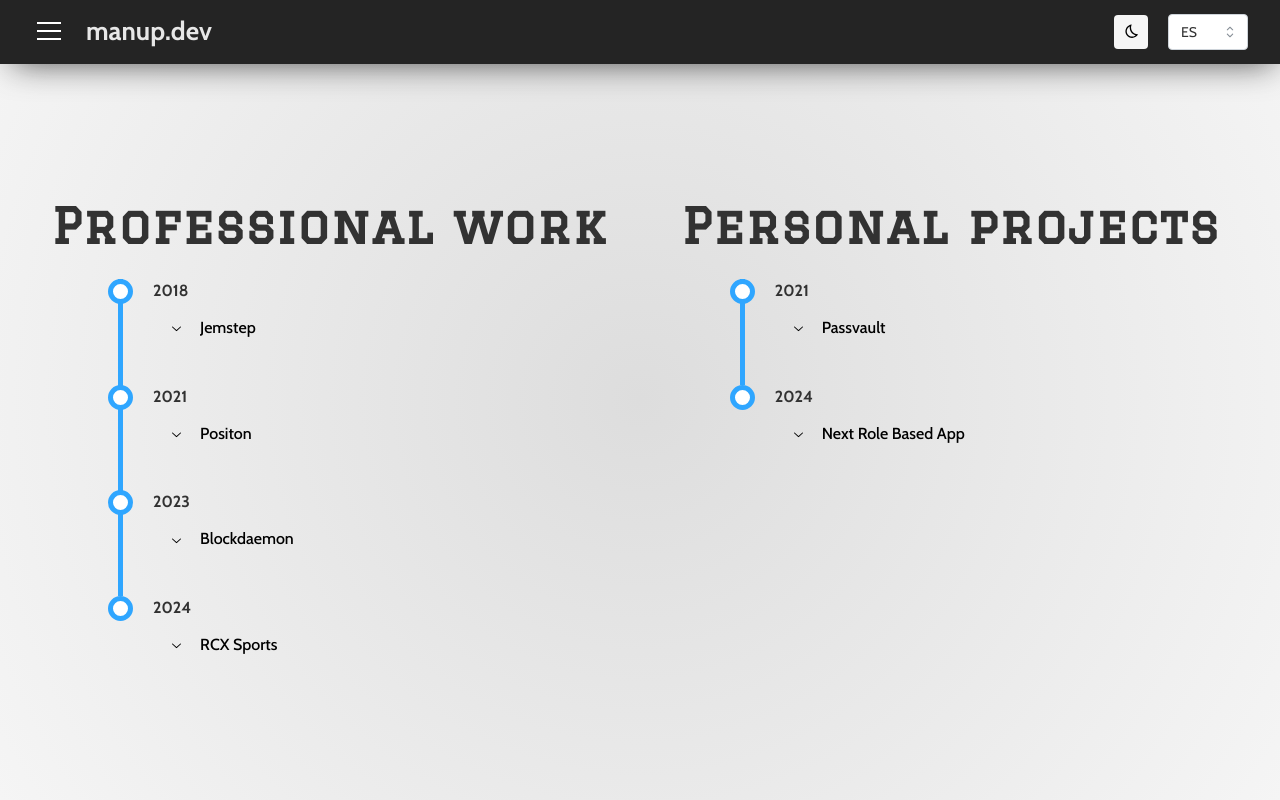
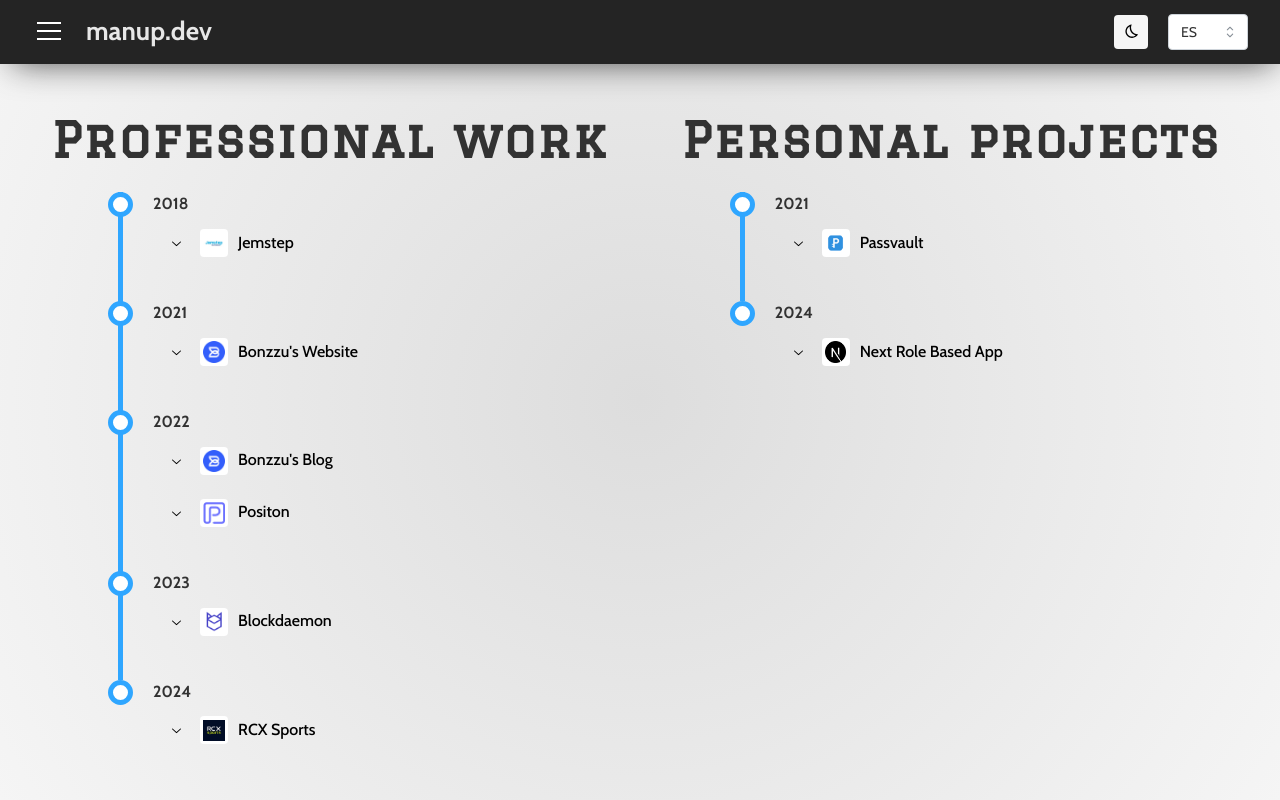
Before and after one commit to mperezy/manupdev, a React (Vite) app: page /portfolio in a window 1280 px wide. Built offline with nearby package versions, Linux system fonts and the light colour scheme; a web font is replaced by a local one.

Commit message:
Update portfolio page and render company icon

```diff
--- a/src/components/job-modal.tsx
+++ b/src/components/job-modal.tsx
@@ -8,6 +8,7 @@ import {
   ScaleOutAnimated,
 } from 'components/animated';
 import BaseModal from 'components/base-modal';
+import CompanyIcon from 'components/company-icon';
 import Pulsating from 'components/pulsating-container';
 import TechBadge from 'components/tech-badge';
 import type { Job } from 'constants/portfolio';
@@ -35,7 +36,10 @@ export default ({
       size='xl'
       title={
         <ScaleOutAnimated>
-          <Box px={{ base: 'xs', md: 'md' }}>{title}</Box>
+          <Flex align='center' gap='xs' px={{ base: 'xs', md: 'md' }}>
+            <CompanyIcon company={title} size='xl' />
+            <Box>{title}</Box>
+          </Flex>
         </ScaleOutAnimated>
       }
     >
--- a/src/constants/portfolio.ts
+++ b/src/constants/portfolio.ts
@@ -27,7 +27,7 @@ const portfolio: Portfolio = {
           url: 'https://invesco.com',
           roles: ['Fullstack Dev'],
           description:
-            'By using Scala as main language I collaborated with team mates to solve bugs and implementing new features.',
+            'Until 2022, by using Scala as main language I collaborated with team mates to solve bugs and implementing new features.',
           verbose:
             'Jemstep was a fintech company based in South Africa and the U.S. to help customers grow their wealth by investing their money based on goals.',
           verbose2: [
@@ -40,8 +40,10 @@ const portfolio: Portfolio = {
           technologiesUsed: [
             'Play Framework',
             'Scala',
+            'Javascript',
             'jQuery',
             'Backbone.js',
+            'React.js',
             'Cypress',
             'Selenium',
             'MongoDB',
@@ -56,11 +58,51 @@ const portfolio: Portfolio = {
       year: 2021,
       work: [
         {
+          title: "Bonzzu's Website",
+          url: 'https://bonzzu.com',
+          roles: ['Frontend'],
+          description:
+            'Since November to December I collaborated in the already existing website by fixing minor bugs.',
+          verbose:
+            'Bonzzu is a tech company which provides multiple tech engineers to companies to help build/maintain their software based applications around the world.',
+          verbose2: [
+            'Collaborated in the fix of minor bugs.',
+            'Made changes in the CSS code to update styling.',
+            'Explore the Greenhouse widget to add it in the website to publish job openings.',
+          ],
+          technologiesUsed: ['Javascript', 'React.js', 'Bitbucket'],
+        },
+      ],
+    },
+    {
+      year: 2022,
+      work: [
+        {
+          title: "Bonzzu's Blog",
+          url: 'https://bonzzu.com/blog',
+          roles: ['Frontend'],
+          description:
+            'Since January to August I collaborated in the implementation of own blog site for Bonzzu Inc.',
+          verbose:
+            'Bonzzu is a tech company which provides multiple tech engineers to companies to help build/maintain their software based applications around the world.',
+          verbose2: [
+            'Alongside with other two team-mates we implemented a blog site from scratch so the Content Team of Bonzzu can publish posts for the public.',
+            'The entire web application was built by using Javascript as main programming language.',
+          ],
+          technologiesUsed: [
+            'Javascript',
+            'React.js',
+            'Next.js',
+            'TailwindCSS',
+            'Bitbucket',
+          ],
+        },
+        {
           title: 'Positon',
           url: 'https://positon.ai',
           roles: ['Fullstack Dev'],
           description:
-            'I was involved, alongside with a team mate, in the implementation of the main application from scratch.',
+            'Since August to December I was involved, alongside with a team mate, in the implementation of the main application from scratch.',
           verbose:
             'Positon is a company that offers a programmatic M&A (Mergers and Acquisitions) application powered by AI to boost startups to achieve their goals.',
           verbose2: [
--- a/src/pages/portfolio.tsx
+++ b/src/pages/portfolio.tsx
@@ -16,6 +16,7 @@ import {
   PendulumFallAnimated,
   ScaleOutAnimated,
 } from 'components/animated';
+import CompanyIcon from 'components/company-icon';
 import MainLayout from 'components/main-layout';
 import JobModal from 'components/job-modal';
 import portfolio, { type Job } from 'constants/portfolio';
@@ -86,7 +87,14 @@ export default () => {
                           activeWithMarginTop
                         >
                           <Accordion.Item value={job.title}>
-                            <Accordion.Control children={job.title} />
+                            <Accordion.Control
+                              children={
+                                <Flex align='center' gap='xs'>
+                                  <CompanyIcon company={job.title} />
+                                  {job.title}
+                                </Flex>
+                              }
+                            />
                             <Accordion.Panel
                               children={
                                 <Stack gap='xs'>
@@ -155,7 +163,14 @@ export default () => {
                           activeWithMarginTop
                         >
                           <Accordion.Item value={job.title}>
-                            <Accordion.Control children={job.title} />
+                            <Accordion.Control
+                              children={
+                                <Flex align='center' gap='xs'>
+                                  <CompanyIcon company={job.title} />
+                                  {job.title}
+                                </Flex>
+                              }
+                            />
                             <Accordion.Panel
                               children={
                                 <Stack gap='xs'>
```
